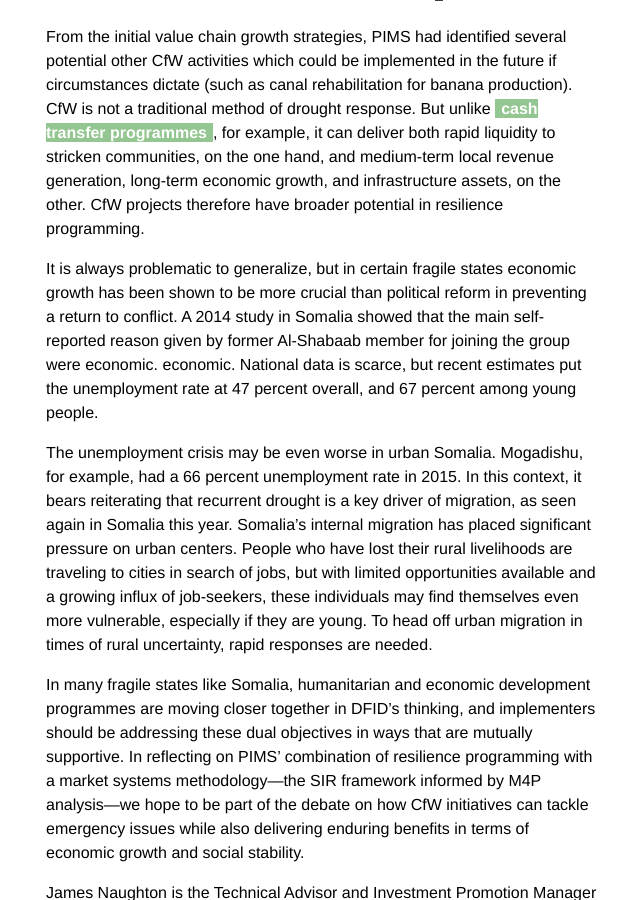
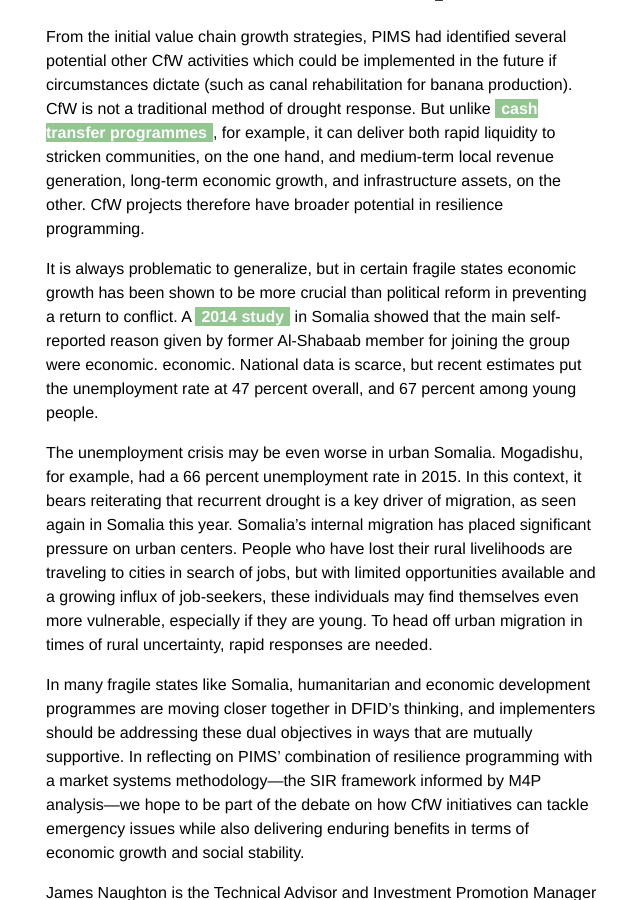
Before and after one commit to BryanSchuetz/CS-, a Jekyll site: the page built from _posts/2018-09-13-market-driven-cash-for-work-programs-show-promise-in-somalia-and-beyond.markdown, in a window 1280 px wide and 900 px high, scrolled down 3939 px. Shown: the whole window, without its empty margins (534-1174 px from the left). Built offline with Jekyll 4.4.1, drawn with Linux system fonts in a browser that asks for light colours; part of the change alters nothing that is shown.

```diff
--- a/_posts/2018-09-13-market-driven-cash-for-work-programs-show-promise-in-somalia-and-beyond.markdown
+++ b/_posts/2018-09-13-market-driven-cash-for-work-programs-show-promise-in-somalia-and-beyond.markdown
@@ -50,7 +50,7 @@ The injection of liquidity provided through the initial canal projects came at a
 
 From the initial value chain growth strategies, PIMS had identified several potential other CfW activities which could be implemented in the future if circumstances dictate (such as canal rehabilitation for banana production). CfW is not a traditional method of drought response. But unlike [cash transfer programmes](https://www.dai.com/our-work/projects/kenya-hunger-safety-net-programme-phase-2-hsnp2), for example, it can deliver both rapid liquidity to stricken communities, on the one hand, and medium-term local revenue generation, long-term economic growth, and infrastructure assets, on the other. CfW projects therefore have broader potential in resilience programming.
 
-It is always problematic to generalize, but in certain fragile states economic growth has been shown to be more crucial than political reform in preventing a return to conflict. A 2014 study in Somalia showed that the main self-reported reason given by former Al-Shabaab member for joining the group were economic. economic. National data is scarce, but recent estimates put the unemployment rate at 47 percent overall, and 67 percent among young people.
+It is always problematic to generalize, but in certain fragile states economic growth has been shown to be more crucial than political reform in preventing a return to conflict. A [2014 study](https://issafrica.s3.amazonaws.com/site/uploads/Paper266.pdf) in Somalia showed that the main self-reported reason given by former Al-Shabaab member for joining the group were economic. economic. National data is scarce, but recent estimates put the unemployment rate at 47 percent overall, and 67 percent among young people.
 
 The unemployment crisis may be even worse in urban Somalia. Mogadishu, for example, had a 66 percent unemployment rate in 2015. In this context, it bears reiterating that recurrent drought is a key driver of migration, as seen again in Somalia this year. Somalia’s internal migration has placed significant pressure on urban centers. People who have lost their rural livelihoods are traveling to cities in search of jobs, but with limited opportunities available and a growing influx of job-seekers, these individuals may find themselves even more vulnerable, especially if they are young. To head off urban migration in times of rural uncertainty, rapid responses are needed.
 
```
